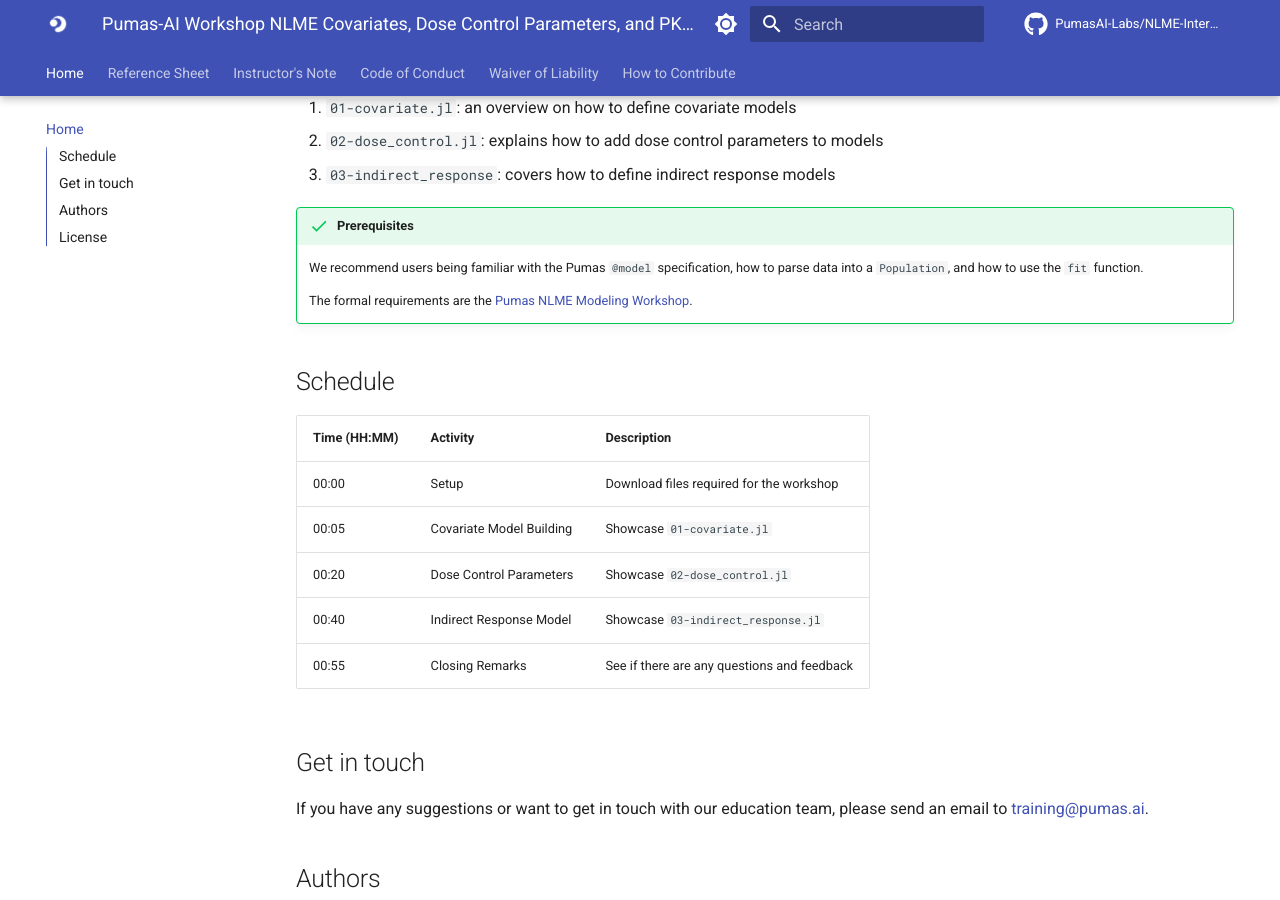
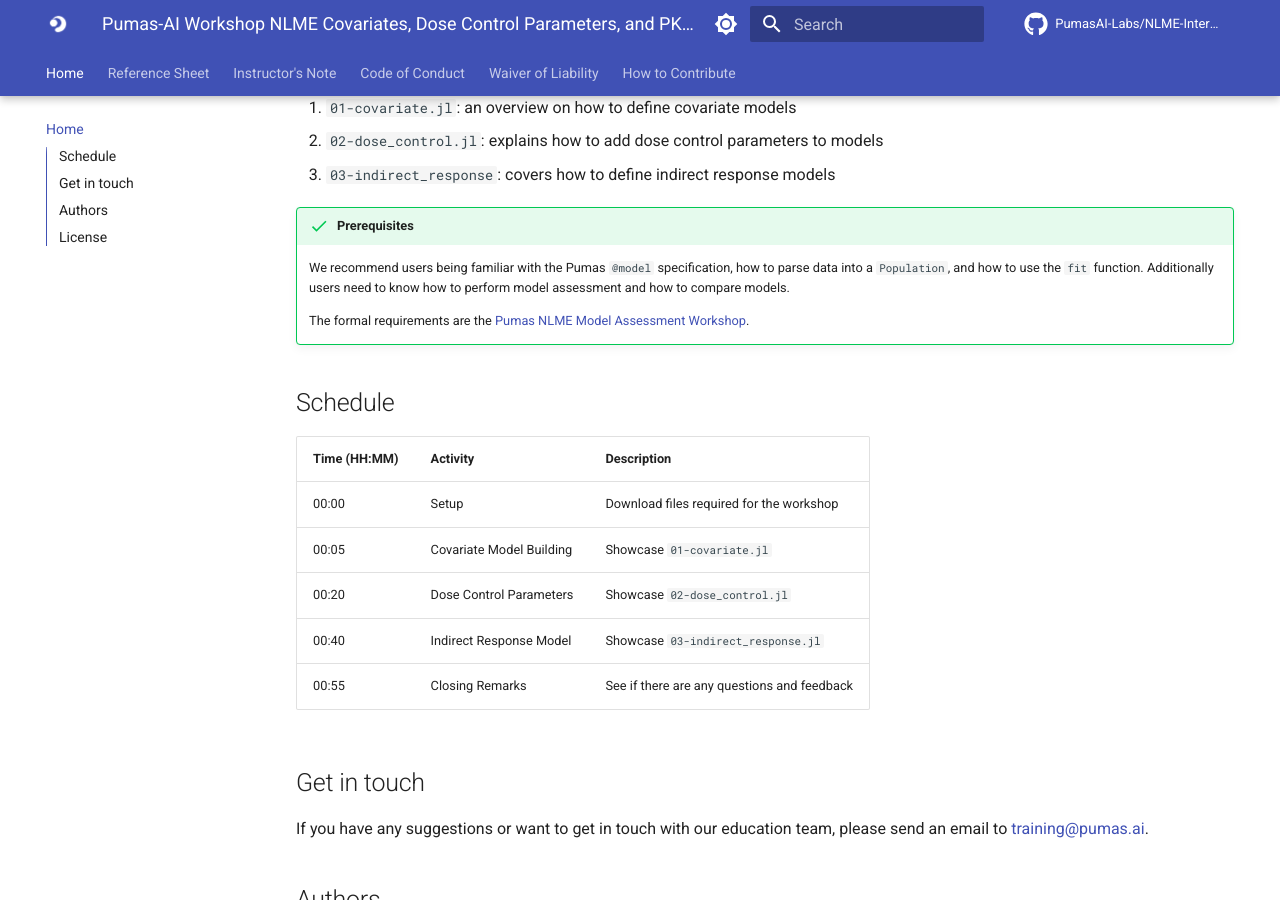
Before and after one commit to PumasAI-Labs/NLME-Intermediate, an MkDocs documentation site: the page built from docs/index.md, in a window 1280 px wide and 900 px high, scrolled down 503 px. Built offline with MkDocs 1.6.1 and Material for MkDocs 9.7.7, drawn with Linux system fonts in a browser that asks for light colours; comment, search, counter and statistics services are not loaded.

Commit message:
updated requirements

```diff
--- a/docs/index.md
+++ b/docs/index.md
@@ -25,8 +25,9 @@ The following Julia files are provided:
 !!! success "Prerequisites"
 
     We recommend users being familiar with the Pumas `@model` specification, how to parse data into a `Population`, and how to use the `fit` function.
+    Additionally users need to know how to perform model assessment and how to compare models.
 
-    The formal requirements are the [Pumas NLME Modeling Workshop](https://pumasai-labs.github.io/NLME-Model/).
+    The formal requirements are the [Pumas NLME Model Assessment Workshop](https://pumasai-labs.github.io/NLME-Assessment/).
 
 ## Schedule
 
```
